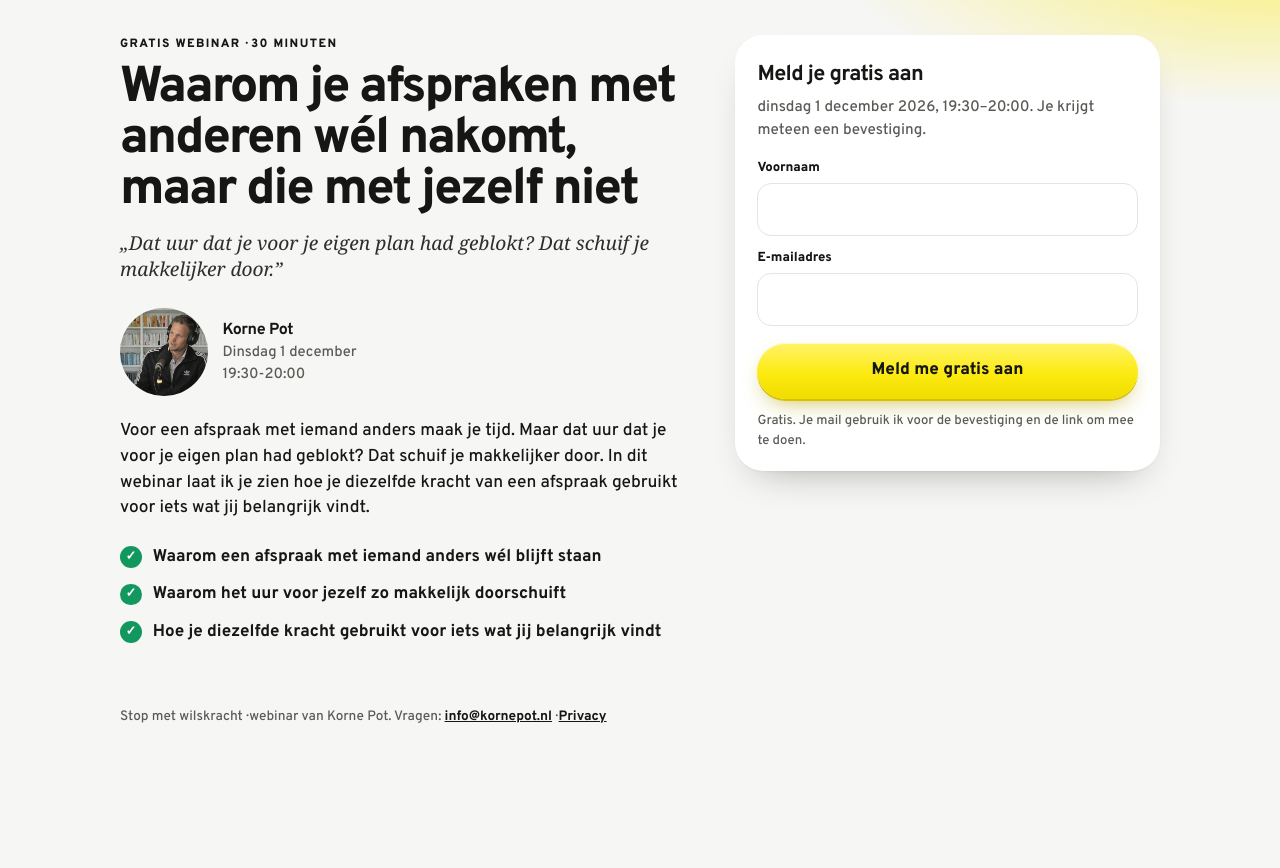
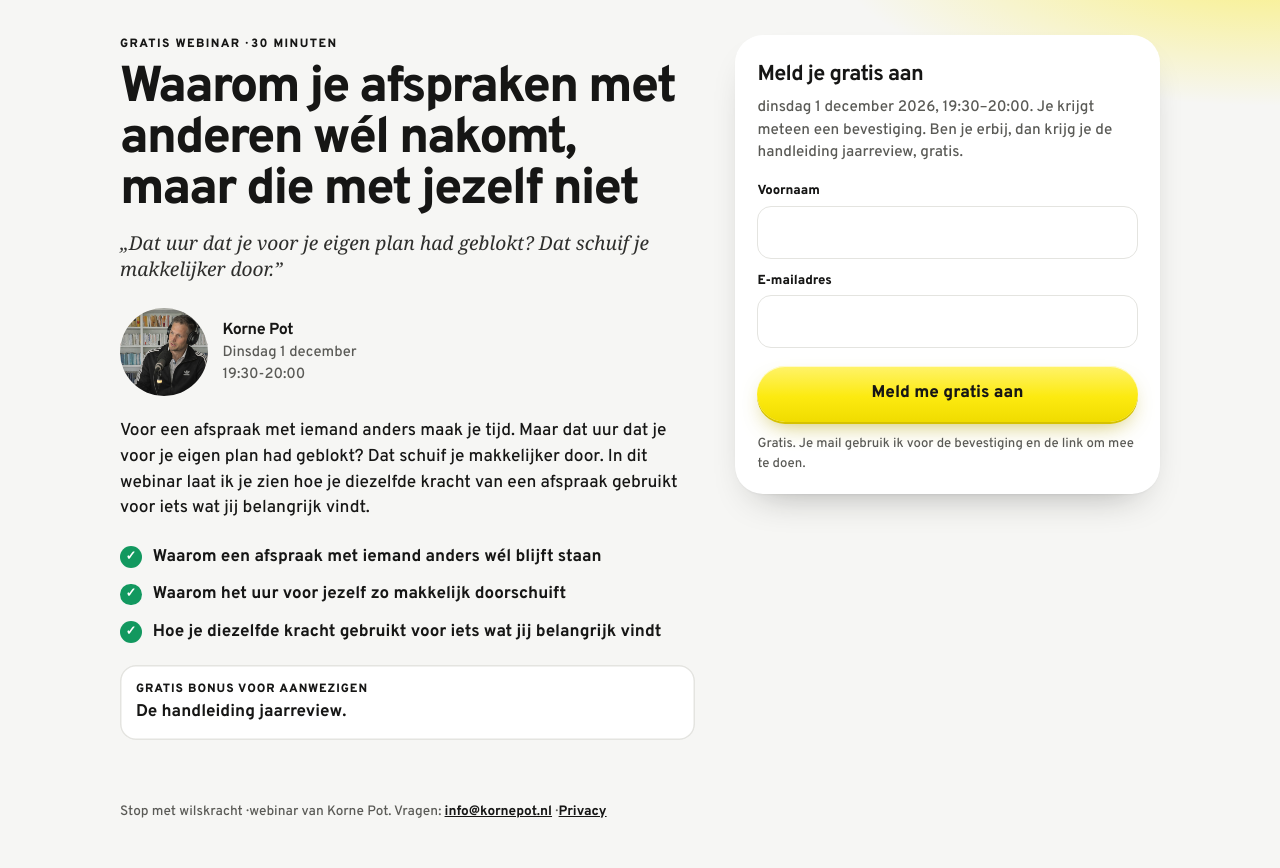
Before and after one commit to spellienschede/stopmetwilskracht-nl, a PHP site: page /webinar in a window 1280 px wide. Shown: the part 48-916 px from the top of the page. Before the commit the page ends 771 px from the top, so only its background shows below. Run offline with PHP 8.4, Linux system fonts and the light colour scheme.

Commit message:
Promise attendees the free year-review guide.
Co-authored-by: Cursor <cursoragent@cursor.com>

```diff
--- a/src/WebinarService.php
+++ b/src/WebinarService.php
@@ -254,7 +254,8 @@ final class WebinarService
         $text = "Hoi {$first},\r\n\r\n"
             . "Je bent ingeschreven voor het webinar.\r\n\r\n"
             . self::TITLE . "\r\n"
-            . self::when() . ". Online, 30 minuten.\r\n\r\n";
+            . self::when() . ". Online, 30 minuten.\r\n\r\n"
+            . "Ben je erbij, dan krijg je een gratis bonus: de handleiding jaarreview.\r\n\r\n";
         if ($join !== '') {
             $text .= "Dit is jouw link. Daarmee kom je binnen. Deel hem niet.\r\n\r\n{$join}\r\n\r\n";
         } else {
@@ -266,7 +267,8 @@ final class WebinarService
 
         $html = '<p>Hoi ' . e($first) . ',</p>'
             . '<p>Je bent ingeschreven voor het webinar.</p>'
-            . '<p><strong>' . e(self::TITLE) . '</strong><br>' . e(self::when()) . '. Online, 30 minuten.</p>';
+            . '<p><strong>' . e(self::TITLE) . '</strong><br>' . e(self::when()) . '. Online, 30 minuten.</p>'
+            . '<p>Ben je erbij, dan krijg je een gratis bonus: de handleiding jaarreview.</p>';
         if ($join !== '') {
             $html .= '<p>Dit is jouw link. Daarmee kom je binnen. Deel hem niet.</p>'
                 . '<p><a href="' . e($join) . '">' . e($join) . '</a></p>';
--- a/webinar.php
+++ b/webinar.php
@@ -269,6 +269,24 @@ $eventLd = [
       color: var(--nacht);
       font-weight: 700;
     }
+    .bonus {
+      margin: 1.25rem 0 0;
+      max-width: 40rem;
+      padding: .9rem 1rem;
+      border-radius: 16px;
+      background: #fff;
+      color: var(--nacht);
+      font-weight: 700;
+      box-shadow: inset 0 0 0 1.5px var(--lijn);
+    }
+    .bonus span {
+      display: block;
+      margin-bottom: .15rem;
+      font-size: .75rem;
+      font-weight: 800;
+      letter-spacing: .08em;
+      text-transform: uppercase;
+    }
     .vink {
       flex: 0 0 auto;
       width: 1.35rem;
@@ -380,12 +398,13 @@ $eventLd = [
         <li><span class="vink" aria-hidden="true">✓</span><span>Waarom het uur voor jezelf zo makkelijk doorschuift</span></li>
         <li><span class="vink" aria-hidden="true">✓</span><span>Hoe je diezelfde kracht gebruikt voor iets wat jij belangrijk vindt</span></li>
       </ul>
+      <p class="bonus"><span>Gratis bonus voor aanwezigen</span>De handleiding jaarreview.</p>
     </section>
 
     <section class="kaart" id="inschrijven">
       <?php if ($isThanks && $thanks !== null): ?>
         <h2>Je bent ingeschreven, <?= e((string) $thanks['first_name']) ?>.</h2>
-        <p class="waarom"><?= e(WebinarService::when()) ?>. Online, 30 minuten. Je ziet waarom een afspraak met een ander wel blijft staan, en hoe je diezelfde kracht gebruikt voor iets wat jij belangrijk vindt.</p>
+        <p class="waarom"><?= e(WebinarService::when()) ?>. Online, 30 minuten. Ben je erbij, dan krijg je de handleiding jaarreview, gratis.</p>
         <?php if ((int) $thanks['mail_ok'] === 1): ?>
           <p class="sub">De bevestiging staat in je mail op <?= e((string) $thanks['email']) ?>.</p>
         <?php else: ?>
@@ -419,7 +438,7 @@ $eventLd = [
         <p class="sub">Geen mail ontvangen? <a href="/webinar">Meld je opnieuw aan</a> met hetzelfde adres, dan sturen we de bevestiging nog een keer.</p>
       <?php else: ?>
         <h2>Meld je gratis aan</h2>
-        <p class="sub"><?= e(WebinarService::when()) ?>. Je krijgt meteen een bevestiging.</p>
+        <p class="sub"><?= e(WebinarService::when()) ?>. Je krijgt meteen een bevestiging. Ben je erbij, dan krijg je de handleiding jaarreview, gratis.</p>
         <?php if ($error !== ''): ?>
           <p class="fout" role="alert"><?= e($error) ?></p>
         <?php endif; ?>
```
